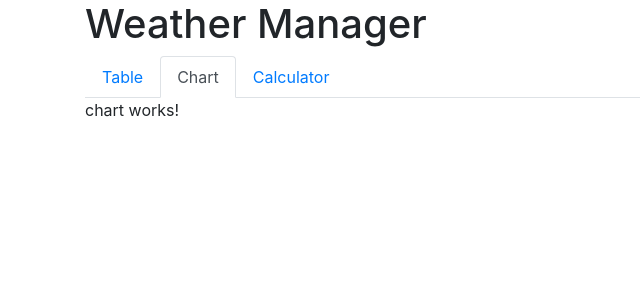
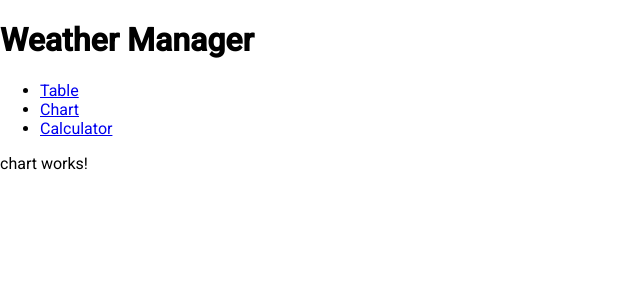
Before and after one commit to Kubiskoi/weathermanager, an Angular app: page /chart in a window 1280 px wide. Shown: the top 300 px of the page, without its empty margins (0-640 px from the left). Built offline with nearby package versions, Linux system fonts and the light colour scheme.

Commit message:
angular material instead of bootstrap

```diff
--- a/angular.json
+++ b/angular.json
@@ -28,7 +28,7 @@
               "src/assets"
             ],
             "styles": [
-              "node_modules/bootstrap/dist/css/bootstrap.min.css",
+              "./node_modules/@angular/material/prebuilt-themes/indigo-pink.css",
               "src/styles.scss"
             ],
             "scripts": []
@@ -95,6 +95,7 @@
               "src/assets"
             ],
             "styles": [
+              "./node_modules/@angular/material/prebuilt-themes/indigo-pink.css",
               "src/styles.scss"
             ],
             "scripts": []
@@ -126,6 +127,7 @@
           }
         }
       }
-    }},
+    }
+  },
   "defaultProject": "weathermanager"
 }
--- a/package.json
+++ b/package.json
@@ -12,14 +12,16 @@
   "private": true,
   "dependencies": {
     "@angular/animations": "~8.2.14",
+    "@angular/cdk": "~8.2.3",
     "@angular/common": "~8.2.14",
     "@angular/compiler": "~8.2.14",
     "@angular/core": "~8.2.14",
     "@angular/forms": "~8.2.14",
+    "@angular/material": "^8.2.3",
     "@angular/platform-browser": "~8.2.14",
     "@angular/platform-browser-dynamic": "~8.2.14",
     "@angular/router": "~8.2.14",
-    "bootstrap": "^4.4.1",
+    "hammerjs": "^2.0.8",
     "rxjs": "~6.4.0",
     "tslib": "^1.10.0",
     "zone.js": "~0.9.1"
--- a/src/app/app.module.ts
+++ b/src/app/app.module.ts
@@ -9,6 +9,7 @@
 import { ChartComponent } from './chart/chart.component';
 import { CalculatorComponent } from './calculator/calculator.component';
 import { NaPipe } from './pipes/na.pipe';
+import { BrowserAnimationsModule } from '@angular/platform-browser/animations';
 
 @NgModule({
   declarations: [
@@ -21,7 +22,8 @@
   imports: [
     BrowserModule,
     AppRoutingModule,
-    HttpClientModule
+    HttpClientModule,
+    BrowserAnimationsModule
   ],
   providers: [],
   bootstrap: [AppComponent]
--- a/src/index.html
+++ b/src/index.html
@@ -6,6 +6,8 @@
   <base href="/">
   <meta name="viewport" content="width=device-width, initial-scale=1">
   <link rel="icon" type="image/x-icon" href="favicon.ico">
+  <link href="https://fonts.googleapis.com/css?family=Roboto:300,400,500&display=swap" rel="stylesheet">
+  <link href="https://fonts.googleapis.com/icon?family=Material+Icons" rel="stylesheet">
 </head>
 <body>
   <app-root></app-root>
--- a/src/main.ts
+++ b/src/main.ts
@@ -1,3 +1,4 @@
+import 'hammerjs';
 import { enableProdMode } from '@angular/core';
 import { platformBrowserDynamic } from '@angular/platform-browser-dynamic';
 
--- a/src/styles.scss
+++ b/src/styles.scss
@@ -1 +1,4 @@
 /* You can add global styles to this file, and also import other style files */
+
+html, body { height: 100%; }
+body { margin: 0; font-family: Roboto, "Helvetica Neue", sans-serif; }
```
Also changed, not shown: 1 other file (tests, documents, lock files or other folders).
